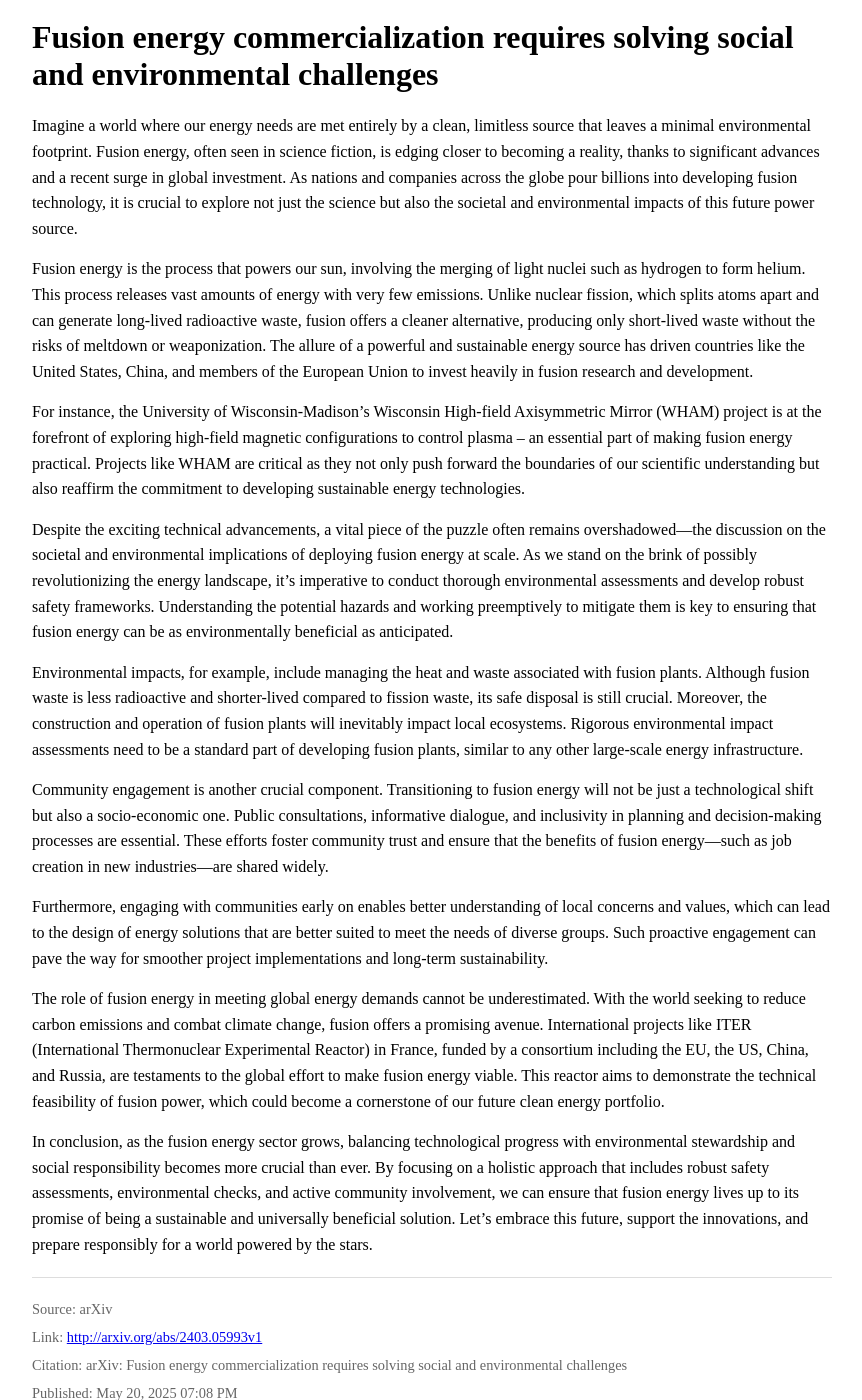
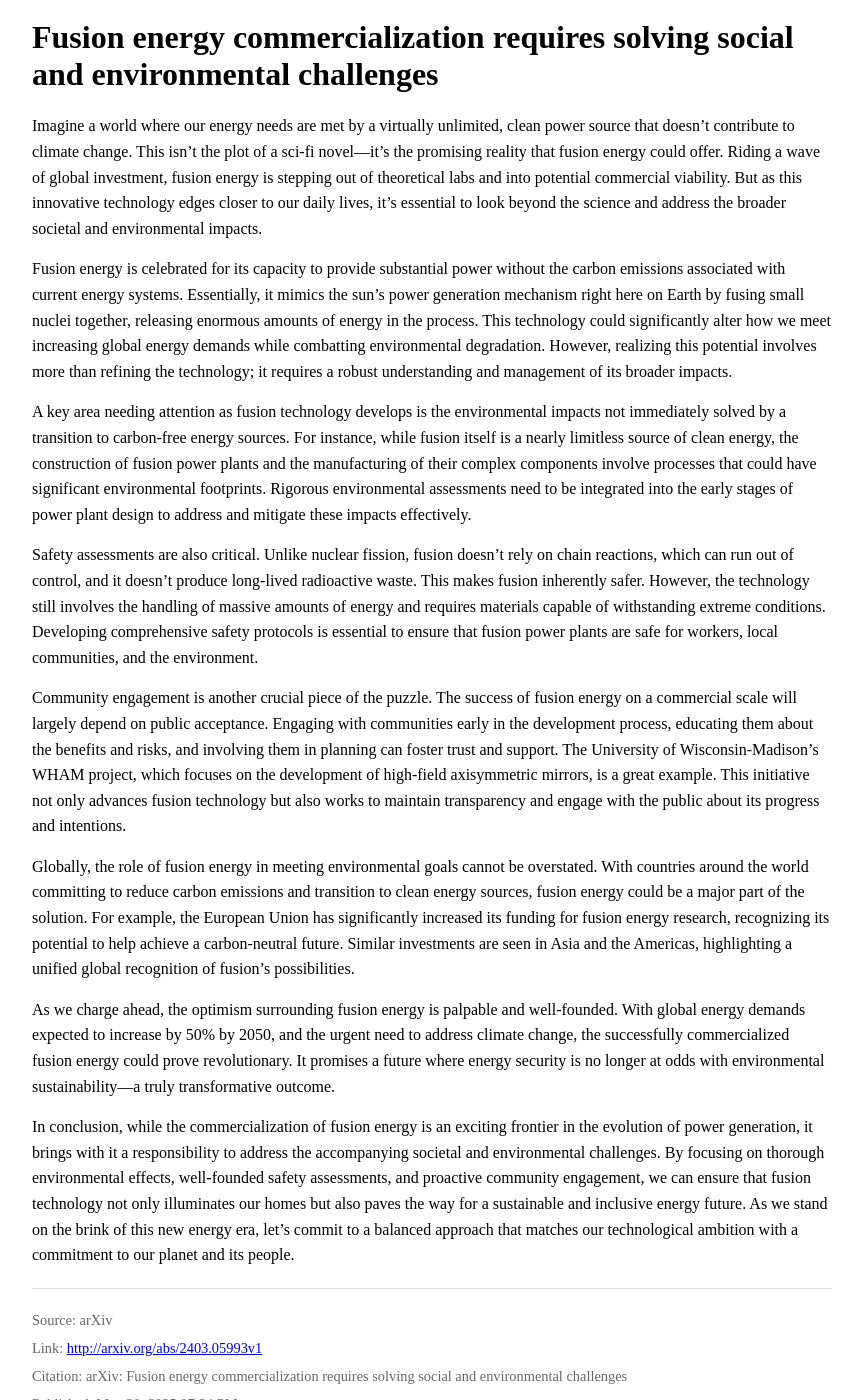
Before and after one commit to hyperpoint/hyperpoint.github.io, a Jekyll site: the page built from _posts/2024-03-01-0950fec4cb8454c4e9ade61cf7aff3b8-fusion-energy-commercialization-requires-solving-social-and-environmental-challenges.md, in a window 1280 px wide and 1400 px high, scrolled down 242 px. Shown: the whole window, without its empty margins (208-1070 px from the left). Built offline with Jekyll 4.4.1, drawn with Linux system fonts in a browser that asks for light colours; some of the changed text lies outside the part shown.

Commit message:
Update blog post: Fusion energy commercialization requires solving social and environmental challenges

```diff
--- a/_posts/2024-03-01-0950fec4cb8454c4e9ade61cf7aff3b8-fusion-energy-commercialization-requires-solving-social-and-environmental-challenges.md
+++ b/_posts/2024-03-01-0950fec4cb8454c4e9ade61cf7aff3b8-fusion-energy-commercialization-requires-solving-social-and-environmental-challenges.md
@@ -1,7 +1,7 @@
 ---
 layout: post
 title: "Fusion energy commercialization requires solving social and environmental challenges"
-date: 2025-05-20 19:08:07
+date: 2025-05-20 19:34:26
 categories: [fusion, energy]
 permalink: "/posts/2024/03/01/fusion-energy-commercialization-requires-solving-social-and-environmental-challenges/"
 author: FusionCommons.ai Team
@@ -13,20 +13,18 @@ citation: "arXiv: Fusion energy commercialization requires solving social and
   environmental challenges"
 ---
 
-Imagine a world where our energy needs are met entirely by a clean, limitless source that leaves a minimal environmental footprint. Fusion energy, often seen in science fiction, is edging closer to becoming a reality, thanks to significant advances and a recent surge in global investment. As nations and companies across the globe pour billions into developing fusion technology, it is crucial to explore not just the science but also the societal and environmental impacts of this future power source.
+Imagine a world where our energy needs are met by a virtually unlimited, clean power source that doesn't contribute to climate change. This isn't the plot of a sci-fi novel—it's the promising reality that fusion energy could offer. Riding a wave of global investment, fusion energy is stepping out of theoretical labs and into potential commercial viability. But as this innovative technology edges closer to our daily lives, it's essential to look beyond the science and address the broader societal and environmental impacts.
 
-Fusion energy is the process that powers our sun, involving the merging of light nuclei such as hydrogen to form helium. This process releases vast amounts of energy with very few emissions. Unlike nuclear fission, which splits atoms apart and can generate long-lived radioactive waste, fusion offers a cleaner alternative, producing only short-lived waste without the risks of meltdown or weaponization. The allure of a powerful and sustainable energy source has driven countries like the United States, China, and members of the European Union to invest heavily in fusion research and development.
+Fusion energy is celebrated for its capacity to provide substantial power without the carbon emissions associated with current energy systems. Essentially, it mimics the sun’s power generation mechanism right here on Earth by fusing small nuclei together, releasing enormous amounts of energy in the process. This technology could significantly alter how we meet increasing global energy demands while combatting environmental degradation. However, realizing this potential involves more than refining the technology; it requires a robust understanding and management of its broader impacts.
 
-For instance, the University of Wisconsin-Madison's Wisconsin High-field Axisymmetric Mirror (WHAM) project is at the forefront of exploring high-field magnetic configurations to control plasma – an essential part of making fusion energy practical. Projects like WHAM are critical as they not only push forward the boundaries of our scientific understanding but also reaffirm the commitment to developing sustainable energy technologies.
+A key area needing attention as fusion technology develops is the environmental impacts not immediately solved by a transition to carbon-free energy sources. For instance, while fusion itself is a nearly limitless source of clean energy, the construction of fusion power plants and the manufacturing of their complex components involve processes that could have significant environmental footprints. Rigorous environmental assessments need to be integrated into the early stages of power plant design to address and mitigate these impacts effectively.
 
-Despite the exciting technical advancements, a vital piece of the puzzle often remains overshadowed—the discussion on the societal and environmental implications of deploying fusion energy at scale. As we stand on the brink of possibly revolutionizing the energy landscape, it's imperative to conduct thorough environmental assessments and develop robust safety frameworks. Understanding the potential hazards and working preemptively to mitigate them is key to ensuring that fusion energy can be as environmentally beneficial as anticipated.
+Safety assessments are also critical. Unlike nuclear fission, fusion doesn't rely on chain reactions, which can run out of control, and it doesn't produce long-lived radioactive waste. This makes fusion inherently safer. However, the technology still involves the handling of massive amounts of energy and requires materials capable of withstanding extreme conditions. Developing comprehensive safety protocols is essential to ensure that fusion power plants are safe for workers, local communities, and the environment.
 
-Environmental impacts, for example, include managing the heat and waste associated with fusion plants. Although fusion waste is less radioactive and shorter-lived compared to fission waste, its safe disposal is still crucial. Moreover, the construction and operation of fusion plants will inevitably impact local ecosystems. Rigorous environmental impact assessments need to be a standard part of developing fusion plants, similar to any other large-scale energy infrastructure.
+Community engagement is another crucial piece of the puzzle. The success of fusion energy on a commercial scale will largely depend on public acceptance. Engaging with communities early in the development process, educating them about the benefits and risks, and involving them in planning can foster trust and support. The University of Wisconsin-Madison’s WHAM project, which focuses on the development of high-field axisymmetric mirrors, is a great example. This initiative not only advances fusion technology but also works to maintain transparency and engage with the public about its progress and intentions.
 
-Community engagement is another crucial component. Transitioning to fusion energy will not be just a technological shift but also a socio-economic one. Public consultations, informative dialogue, and inclusivity in planning and decision-making processes are essential. These efforts foster community trust and ensure that the benefits of fusion energy—such as job creation in new industries—are shared widely.
+Globally, the role of fusion energy in meeting environmental goals cannot be overstated. With countries around the world committing to reduce carbon emissions and transition to clean energy sources, fusion energy could be a major part of the solution. For example, the European Union has significantly increased its funding for fusion energy research, recognizing its potential to help achieve a carbon-neutral future. Similar investments are seen in Asia and the Americas, highlighting a unified global recognition of fusion's possibilities.
 
-Furthermore, engaging with communities early on enables better understanding of local concerns and values, which can lead to the design of energy solutions that are better suited to meet the needs of diverse groups. Such proactive engagement can pave the way for smoother project implementations and long-term sustainability.
+As we charge ahead, the optimism surrounding fusion energy is palpable and well-founded. With global energy demands expected to increase by 50% by 2050, and the urgent need to address climate change, the successfully commercialized fusion energy could prove revolutionary. It promises a future where energy security is no longer at odds with environmental sustainability—a truly transformative outcome.
 
-The role of fusion energy in meeting global energy demands cannot be underestimated. With the world seeking to reduce carbon emissions and combat climate change, fusion offers a promising avenue. International projects like ITER (International Thermonuclear Experimental Reactor) in France, funded by a consortium including the EU, the US, China, and Russia, are testaments to the global effort to make fusion energy viable. This reactor aims to demonstrate the technical feasibility of fusion power, which could become a cornerstone of our future clean energy portfolio.
-
-In conclusion, as the fusion energy sector grows, balancing technological progress with environmental stewardship and social responsibility becomes more crucial than ever. By focusing on a holistic approach that includes robust safety assessments, environmental checks, and active community involvement, we can ensure that fusion energy lives up to its promise of being a sustainable and universally beneficial solution. Let's embrace this future, support the innovations, and prepare responsibly for a world powered by the stars.
+In conclusion, while the commercialization of fusion energy is an exciting frontier in the evolution of power generation, it brings with it a responsibility to address the accompanying societal and environmental challenges. By focusing on thorough environmental effects, well-founded safety assessments, and proactive community engagement, we can ensure that fusion technology not only illuminates our homes but also paves the way for a sustainable and inclusive energy future. As we stand on the brink of this new energy era, let’s commit to a balanced approach that matches our technological ambition with a commitment to our planet and its people.
```
